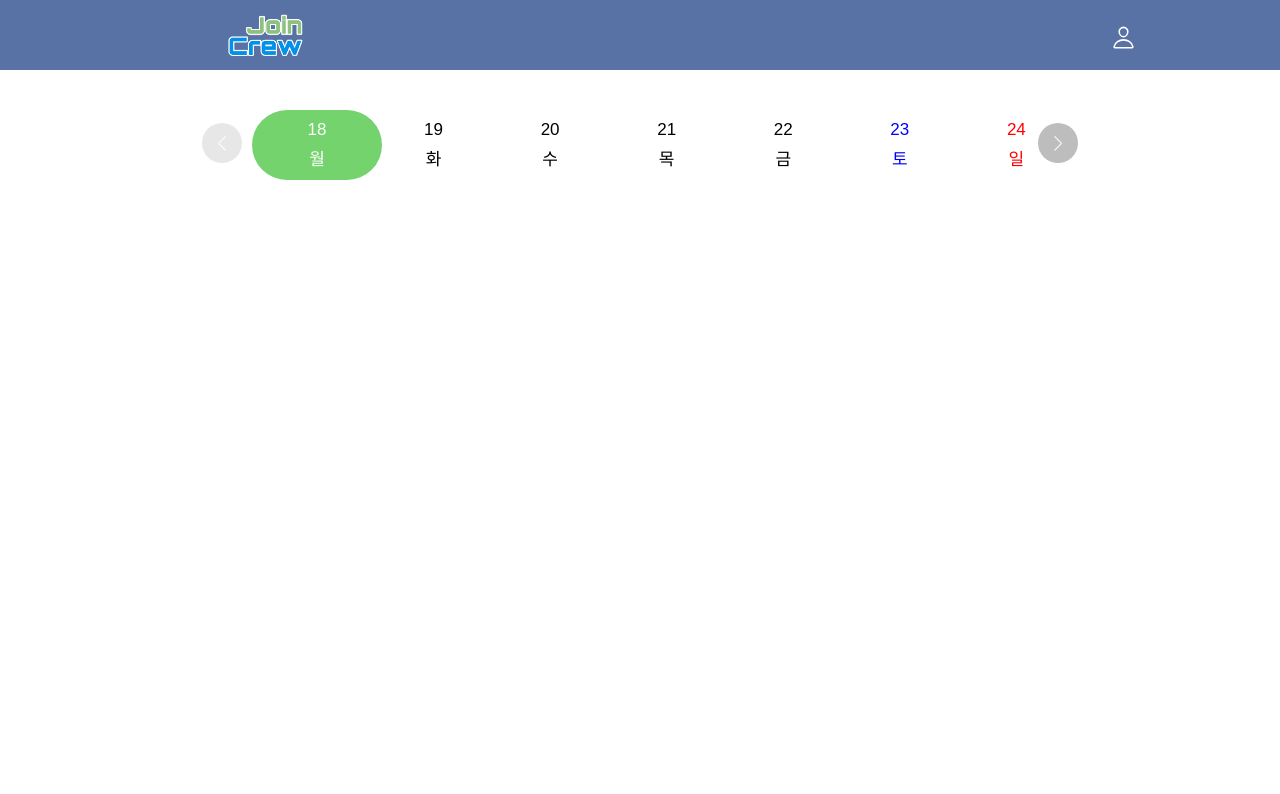
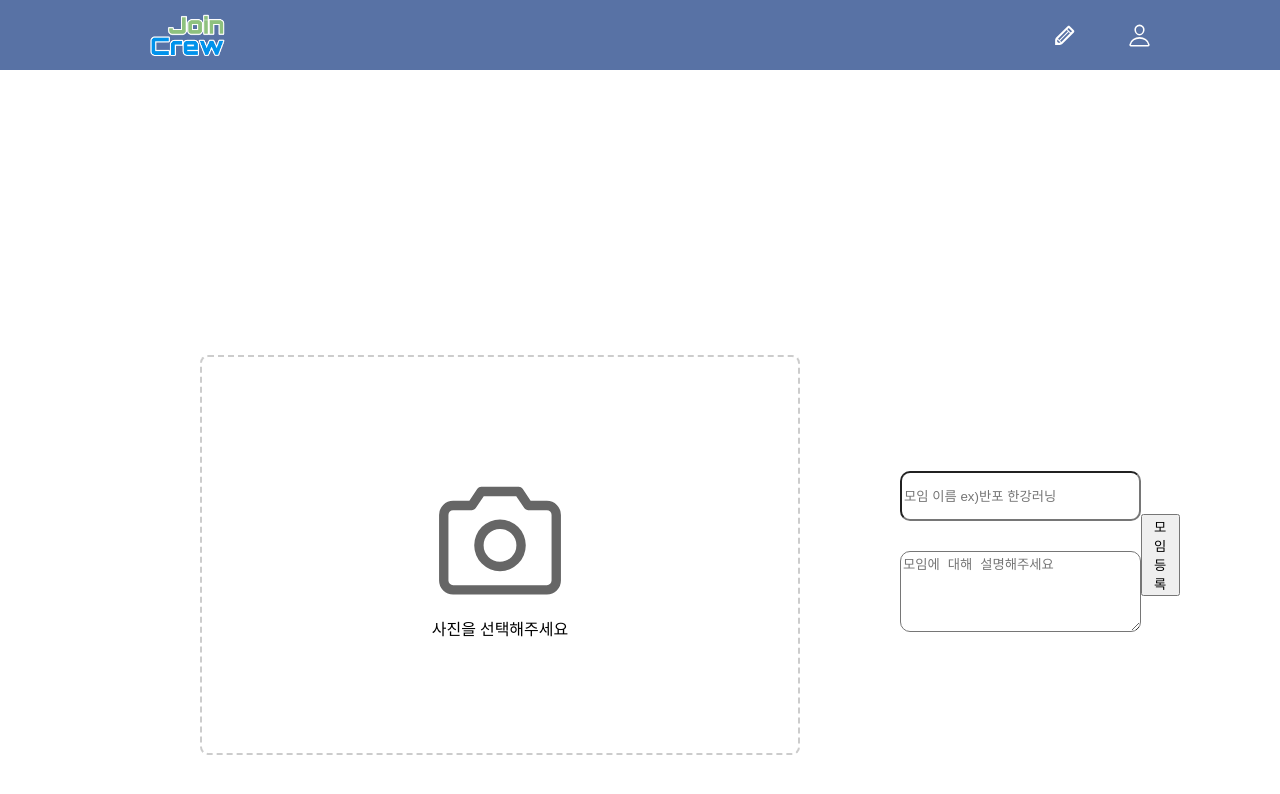
Before and after one commit to joinCrew/joinCrew, a React (Create React App) app in the folder client/: page /write in a window 1280 px wide. Shown: the top 794 px of the page. Built offline with nearby package versions, Linux system fonts and the light colour scheme.

Commit message:
입력 폼 추가 구현

```diff
--- a/client/package.json
+++ b/client/package.json
@@ -12,6 +12,7 @@
     "react-dom": "^18.3.1",
     "react-hook-form": "^7.53.2",
     "react-icons": "^5.3.0",
+    "react-router-dom": "^7.0.0",
     "react-scripts": "5.0.1",
     "sanitize.css": "^13.0.0",
     "styled-components": "^6.1.13",
--- a/client/src/App.tsx
+++ b/client/src/App.tsx
@@ -1,12 +1,39 @@
 import React from 'react';
-import Header from './components/common/Header';
-import DateSlider from './components/DateSlider';
+import Home from './components/Home';
+import RecruitForm from './components/RecruitForm';
+import { createBrowserRouter } from 'react-router-dom';
+import Layout from './components/Layout';
+import { RouterProvider } from 'react-router';
+import WriteForm from './components/WriteForm';
 function App() {
+  const routeList = [
+    {
+      path:"/",
+      element: <Home />
+    },
+    {
+      path:"/recruit",
+      element:<RecruitForm />
+    },
+    {
+      path:"/write",
+      element:<WriteForm />
+    }
+  ];
+
+  const router = createBrowserRouter(
+    routeList.map((item) => {
+      return {
+        ...item,
+        element: <Layout>{item.element}</Layout>
+      };
+    })
+  );
+
   return (
-    <div>
-      <Header />
-      <DateSlider />
-    </div>
+    <>
+    <RouterProvider router={router} />
+    </>
   );
 }
 
--- /dev/null
+++ b/client/src/components/Home.tsx
@@ -0,0 +1,12 @@
+import styled from "styled-components";
+import DateSlider from "./DateSlider";
+
+function Home() {
+  return (
+    <HomeStyle>
+      <DateSlider />
+    </HomeStyle>
+  );
+}
+const HomeStyle = styled.div``;
+export default Home;
--- /dev/null
+++ b/client/src/components/ImageUpload.tsx
@@ -0,0 +1,82 @@
+import React, { useRef, useState } from "react";
+import { PiCamera } from "react-icons/pi";
+import styled from "styled-components";
+
+function ImageUpload() {
+  const [selectedImage, setSelectedImage] = useState<string>("");
+  const fileInputRef = useRef<HTMLInputElement>(null);
+
+  const handleFileChange = (event: React.ChangeEvent<HTMLInputElement>) => {
+    const file = event.target.files?.[0];
+    if (file) {
+      setSelectedImage(URL.createObjectURL(file));
+    }
+  };
+
+  return (
+    <ImageUploadStyle>
+      <input
+        type="file"
+        ref={fileInputRef}
+        onChange={handleFileChange}
+        accept="image/*"
+        style={{ display: "none" }}
+      />
+      <div
+        className="image-container"
+        onClick={() => fileInputRef.current?.click()}
+      >
+        {selectedImage ? (
+          <img src={selectedImage} alt="Preview" />
+        ) : (
+          <>
+            <PiCamera />
+            <span>사진을 선택해주세요</span>
+          </>
+        )}
+      </div>
+    </ImageUploadStyle>
+  );
+}
+
+const ImageUploadStyle = styled.div`
+  display: flex;
+  flex-direction: column;
+  justify-content: center;
+  height: calc(100vh - 70px);
+  padding: 100px;
+
+  .image-container {
+    width: 600px;
+    height: 400px;
+    display: flex;
+    flex-direction: column;
+    align-items: center;
+    justify-content: center;
+    border: 2px dashed #ccc;
+    border-radius: 8px;
+    cursor: pointer;
+    overflow: hidden;
+
+    &:has(img) {
+      border: none;
+    }
+
+    &:hover {
+      border-color: #74d36d;
+    }
+
+    svg {
+      width: 150px;
+      height: 150px;
+      color: #666;
+    }
+
+    img {
+      width: 100%;
+      height: 100%;
+      object-fit: cover;
+    }
+  }
+`;
+export default ImageUpload;
--- /dev/null
+++ b/client/src/components/Layout.tsx
@@ -0,0 +1,23 @@
+import styled from "styled-components";
+import Header from "./common/Header";
+
+interface LayoutProps {
+  children: React.ReactNode;
+}
+
+function Layout({ children }: LayoutProps) {
+  return (
+    <>
+      <Header />
+      <LayoutStyle>{children}</LayoutStyle>
+    </>
+  );
+}
+
+const LayoutStyle = styled.main`
+  width: 100%;
+  margin: 0 auto;
+  padding: 20px 0;
+`;
+
+export default Layout;
--- a/client/src/components/RecruitForm.tsx
+++ b/client/src/components/RecruitForm.tsx
@@ -1,5 +1,6 @@
 import styled from "styled-components";
 import { useForm } from "react-hook-form";
+import { useNavigate } from "react-router-dom";
 
 interface FormInputs {
   exerciseType: string;
@@ -12,6 +13,7 @@ interface FormInputs {
 }
 
 function RecruitForm() {
+  const navigate = useNavigate();
   const {
     register,
     handleSubmit,
@@ -19,6 +21,7 @@ function RecruitForm() {
   } = useForm<FormInputs>();
   const onSubmit = (data: FormInputs) => {
     console.log(data);
+    navigate("/write");
   };
 
   return (
@@ -26,19 +29,13 @@ function RecruitForm() {
       <form onSubmit={handleSubmit(onSubmit)}>
         <div>
           <label>운동 종류</label>
-          <select
-            {...register("exerciseType", { required: "운동을 선택해주세요" })}
-          >
-            <option value="" disabled selected>
-              운동을 선택하세요
-            </option>
-            <option value="running">러닝</option>
-            <option value="hiking">등산</option>
-            <option value="fitness">헬스</option>
-            <option value="yoga">필라테스/요가</option>
-            <option value="football">축구</option>
-            <option value="others">기타</option>
-          </select>
+          <input
+            type="text"
+            {...register("exerciseType", {
+              required: "운동 종류를 입력해주세요",
+            })}
+            placeholder="운동 종류를 입력하세요"
+          />
           {errors.exerciseType && <p>{errors.exerciseType.message}</p>}
         </div>
 
@@ -118,21 +115,27 @@ function RecruitForm() {
   );
 }
 const RecruitFormStyle = styled.div`
+  height: calc(100vh - 70px);
+  display: flex;
+  justify-content: center;
+  align-items: center;
+
   form {
     display: flex;
     flex-direction: column;
     align-items: center;
     padding: 20px;
+    width: 100%;
+    max-width: 400px;
 
     div {
-      margin-bottom: 20px;
-      width: 250px;
+      margin-bottom: 15px;  // 간격 줄임
+      width: 100%;
 
       p {
-        // 에러 메시지
         color: #ff4444;
         font-size: 12px;
-        margin-top: 5px;
+        margin-top: 3px;
         text-align: left;
         margin-bottom: 0;
       }
@@ -142,9 +145,9 @@ const RecruitFormStyle = styled.div`
     select {
       width: 100%;
       height: 40px;
-      margin-top: 10px;
-      border-radius: 10px;
-      border: 3px solid #8c8c8c;
+      margin-top: 5px;
+      border-radius: 8px;
+      border: 2px solid #8c8c8c;
 
       &:focus {
         border-color: #74D36D;
@@ -156,6 +159,7 @@ const RecruitFormStyle = styled.div`
       display: block;
       text-align: left;
       font-weight: bold;
+      font-size: 14px;  // 폰트 크기 조정
     }
   }
 `;
--- /dev/null
+++ b/client/src/components/WriteForm.tsx
@@ -0,0 +1,72 @@
+import styled from "styled-components";
+import { useForm } from "react-hook-form";
+import ImageUpload from "./ImageUpload";
+
+interface FormInputs {
+  title: string;
+  content: string;
+}
+
+function WriteForm() {
+  const {
+    register,
+    handleSubmit,
+    formState: { errors },
+  } = useForm<FormInputs>();
+  const onSubmit = (data: FormInputs) => {
+    console.log(data);
+  };
+
+  return (
+    <WriteFormStyle>
+      <ImageUpload />
+      <form onSubmit={handleSubmit(onSubmit)}>
+        <div>
+          <input
+            type="text"
+            {...register("title", {
+              required: "모임 이름을 작성해주세요",
+            })}
+            placeholder="모임 이름 ex)반포 한강러닝"
+          />
+          {errors.title && <p>{errors.title.message}</p>}
+        </div>
+        <div>
+          <textarea
+            {...register("content", {
+              required: "모임에 대해 설명해주세요",
+            })}
+            placeholder="모임에 대해 설명해주세요"
+            rows={5}
+          />
+          {errors.content && <p>{errors.content.message}</p>}
+        </div>
+      </form>
+      <button type="submit">모임 등록</button>
+    </WriteFormStyle>
+  );
+}
+const WriteFormStyle = styled.div`
+ display: flex;
+ justify-content: center;
+ padding: 100px;
+ align-items: center;
+
+ form {
+  flex-direction: column;
+  width: 50%;
+
+  input {
+    margin-bottom: 30px;
+    width: 100%;
+    height: 50px;
+    border-radius: 10px;
+  }
+
+  textarea {
+   width: 100%;
+   border-radius: 10px;
+  }
+ }
+`;
+export default WriteForm;
--- a/client/src/components/common/Header.tsx
+++ b/client/src/components/common/Header.tsx
@@ -1,14 +1,21 @@
 import styled from "styled-components";
 import logo from "../../images/logo.png";
 import { IoPersonOutline } from "react-icons/io5";
+import { TiPencil } from "react-icons/ti";
+import { Link } from "react-router-dom";
 
 function Header() {
   return (
     <HeaderStyle>
-      <div className="logo">
-        <img src={logo} alt="조인크루" />
-      </div>
+      <Link to="/">
+        <div className="logo">
+          <img src={logo} alt="조인크루" />
+        </div>
+      </Link>
       <div className="profile">
+        <StyledLink to="/recruit">
+          <TiPencil style={{ marginRight: 50 }} />
+        </StyledLink>
         <IoPersonOutline />
       </div>
     </HeaderStyle>
@@ -21,13 +28,12 @@ const HeaderStyle = styled.header`
   display: flex;
   justify-content: space-between;
   align-items: center;
-  padding: 0 20px;
+   padding: 0 10%;
 
   .logo {
     height: 50px;
     display: flex;
     align-items: center;
-    padding-left: 15%;
 
     img {
       height: 100%;
@@ -39,10 +45,14 @@ const HeaderStyle = styled.header`
   }
 
   .profile {
+    display: flex;
     font-size: 25px;
-    margin-right: 10%;
     color: white;
   }
 `;
-
+const StyledLink = styled(Link)`
+  color: inherit;
+  display: flex;
+  align-items: center;
+`;
 export default Header;
```
Also changed, not shown: 1 other file (tests, documents, lock files or other folders).
